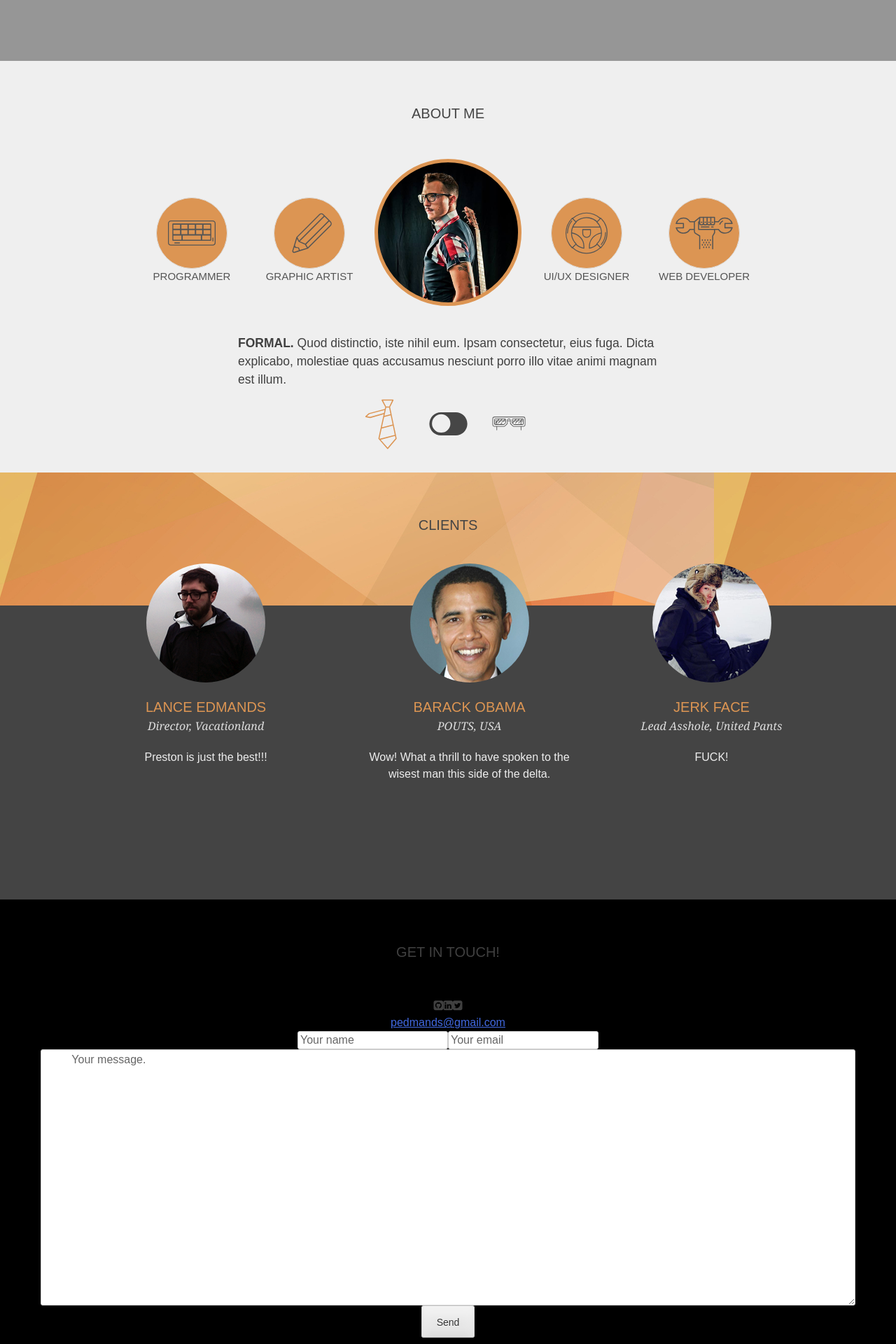
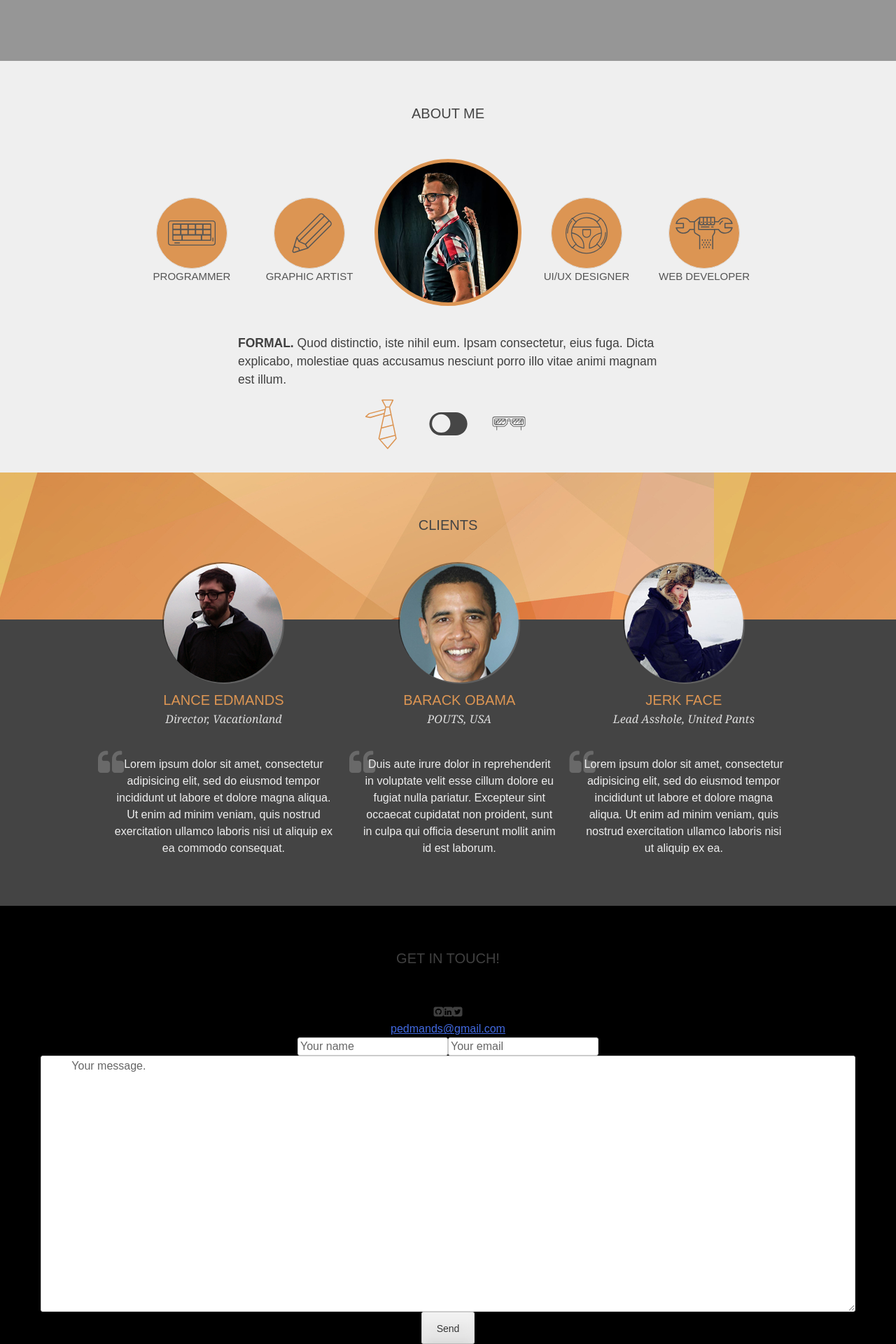
Before and after one commit to pedmands/portfolio2016, a Jekyll site: the page built from index.html, in a window 1280 px wide. Shown: the part 2090-4010 px from the top of the page at 70% size. Built offline with Jekyll 4.4.1, drawn with Linux system fonts in a browser that asks for light colours; nearby versions of some CDN libraries.

Commit message:
Laid out clients and made them responsive.

```diff
--- a/_data/settings.yml
+++ b/_data/settings.yml
@@ -18,7 +18,7 @@
     company: Vacationland,
     project: 'proj-3',
     folder: 'client-1',
-    quote: 'Preston is just the best!!!'
+    quote: 'Lorem ipsum dolor sit amet, consectetur adipisicing elit, sed do eiusmod tempor incididunt ut labore et dolore magna aliqua. Ut enim ad minim veniam, quis nostrud exercitation ullamco laboris nisi ut aliquip ex ea commodo consequat.'
     }
   - {
     name: Barack Obama,
@@ -26,7 +26,7 @@
     company: USA,
     project: 'proj-5',
     folder: 'client-2',
-    quote: 'Wow! What a thrill to have spoken to the wisest man this side of the delta.'
+    quote: 'Duis aute irure dolor in reprehenderit in voluptate velit esse cillum dolore eu fugiat nulla pariatur. Excepteur sint occaecat cupidatat non proident, sunt in culpa qui officia deserunt mollit anim id est laborum.'
     }
   - {
     name: Jerk Face,
@@ -34,5 +34,5 @@
     company: United Pants, Inc,
     project: 'proj-1',
     folder: 'client-3',
-    quote: 'FUCK!'
+    quote: 'Lorem ipsum dolor sit amet, consectetur adipisicing elit, sed do eiusmod tempor incididunt ut labore et dolore magna aliqua. Ut enim ad minim veniam, quis nostrud exercitation ullamco laboris nisi ut aliquip ex ea.'
     }
--- a/_includes/work.html
+++ b/_includes/work.html
@@ -9,7 +9,6 @@
              <div class="thumb-unit" data-folder="{{project.folder}}" style="background-image: url(/assets/img/work/{{project.folder}}/thumb.png)">
                <span class="thumb-overlay">
                  <h3 class="thumb-title">{{ project.name }}</h3>
-<img src="assets/img/frill.png" alt="Frill" class="frill">
                  <h4 class="thumb-cat">{{ project.category }}</h4>
 
                </span>
--- a/_sass/mixins/_decorative.scss
+++ b/_sass/mixins/_decorative.scss
@@ -7,3 +7,8 @@
   background-size:100px 100px, 100px 100px, 20px 20px, 20px 20px;
   background-position:-2px -2px, -2px -2px, -1px -1px, -1px -1px;
 }
+@mixin inset(){
+  -webkit-box-shadow: inset 0px 5px 10px -3px rgba(0,0,0,0.75);
+-moz-box-shadow: inset 0px 5px 10px -3px rgba(0,0,0,0.75);
+box-shadow: inset 0px 5px 10px -3px rgba(0,0,0,0.75);
+}
--- a/_sass/site/_single_project.scss
+++ b/_sass/site/_single_project.scss
@@ -4,7 +4,7 @@
   color: #fff;
   font-weight: normal;
   font-size: 1.5rem;
-  margin-top: 3rem;
+  margin: 3rem;
   box-shadow: none;
   border: none;
   text-transform: uppercase;
--- a/_sass/site/sections/_clients.scss
+++ b/_sass/site/sections/_clients.scss
@@ -4,30 +4,45 @@
   .section-header {
     .section-title {
       color:#444;
-      padding-bottom: 10rem;
+      padding-bottom: 12rem;
     }
     background: url(assets/img/client-bg.png);
-    margin-bottom: -8rem;
+    margin-bottom: -10rem;
   }// .section-header
   .clients-container {
     margin: 0 auto;
     max-width: 100rem;
     display: flex;
+    @media screen and (max-width: $bp-tablet){
+      display: block;
+    }
     align-items: center;
     justify-content: space-around;
+
     .client {
+      @media screen and (max-width: $bp-tablet){
+        display: block;
+        margin: 4rem auto;
+        min-height: 1rem;
+
+      }
       max-width: 40rem;
       min-height: 50rem;
       text-align: center;
       .client-face {
-        margin: 2rem auto;
+        box-shadow: -2px -2px 0 rgba(0,0,0,.4), 2px 2px rgba(255,255,255,.15);
+        margin: 2rem auto 1rem;
         width: 170px;
         height: 170px;
         border-radius: 50%;
+        background-size: cover;
       }// .client-face
       .client-name {
         color: $orange;
         font-size: 2rem;
+        @media screen and (max-width: $bp-tablet){
+          font-size: 2.25rem;
+        }
       }
       .client-title, .client-company {
         display: inline-block;
@@ -35,10 +50,33 @@
         color: #ddd;
         text-transform: none;
         font-style: italic;
+        @media screen and (max-width: $bp-tablet){
+          font-size: 2rem;
+        }
       }// .client-title, .client-company
       .testimonial {
         color: #eee;
         padding: 2rem;
+        position: relative;
+        margin: 2rem auto 5rem;
+        @media screen and (max-width: $bp-tablet){
+          margin: 1rem auto;
+          padding: 1rem;
+          padding-top: 1rem;
+          font-size: 1.75rem;
+        }
+        &:before {
+          font-family: FontAwesome;
+          content: '\f10d';
+          font-size: 4rem;
+          position: absolute;
+          top: 0;
+          left: 0;
+          color: rgba(255,255,255,.2);
+          @media screen and (max-width: $bp-tablet){
+            top: -1.5rem;
+          }
+        }
       }
     }// .client
   }// .clients-container
--- a/_sass/site/sections/_work.scss
+++ b/_sass/site/sections/_work.scss
@@ -40,7 +40,7 @@
       overflow: hidden;
       @include respond-to(phone){
         width:100%;
-        padding-top: 56%;
+        padding-top: 33%;
       }
       @include respond-to(tablet){
         width:50%;
@@ -59,12 +59,26 @@
         left:0;
         width:100%;
         height:100%;
-        background: rgba(#333,.6);
+        background: rgba(#333,.7);
+        &:after {
+          font-family: FontAwesome;
+          content: '\f178';
+          font-size: 2rem;
+          color: #ccc;
+        }
+        @media screen and (max-width: $bp-tablet){
+          top:0;
+          @include inset;
+        }
         h3 {
           padding-top: 2.5rem;
           color: #fff;
           font-size: 1.75rem;
           line-height: 1.2;
+          @media screen and (max-width: $bp-tablet){
+            font-size: 2.25rem;
+            padding-top: 3.5rem;
+          }
         }
         h4 {
           transition: all 1s ease-out;
@@ -75,9 +89,9 @@
           font-weight: 400;
           font-size: 1.75rem;
           line-height: .85;
-        }
-        .frill {
-        width:50%;
+          @media screen and (max-width: $bp-tablet){
+            font-size: 2rem;
+          }
         }
       }
       &:hover .thumb-overlay {
@@ -145,6 +159,9 @@
       padding-top:2rem;
       border-top: 1px solid #969696;
       margin-top:3rem;
+      @include respond-to(phone){
+        margin-left: 1rem;
+      }
     }
     i {
       position: absolute;
```
